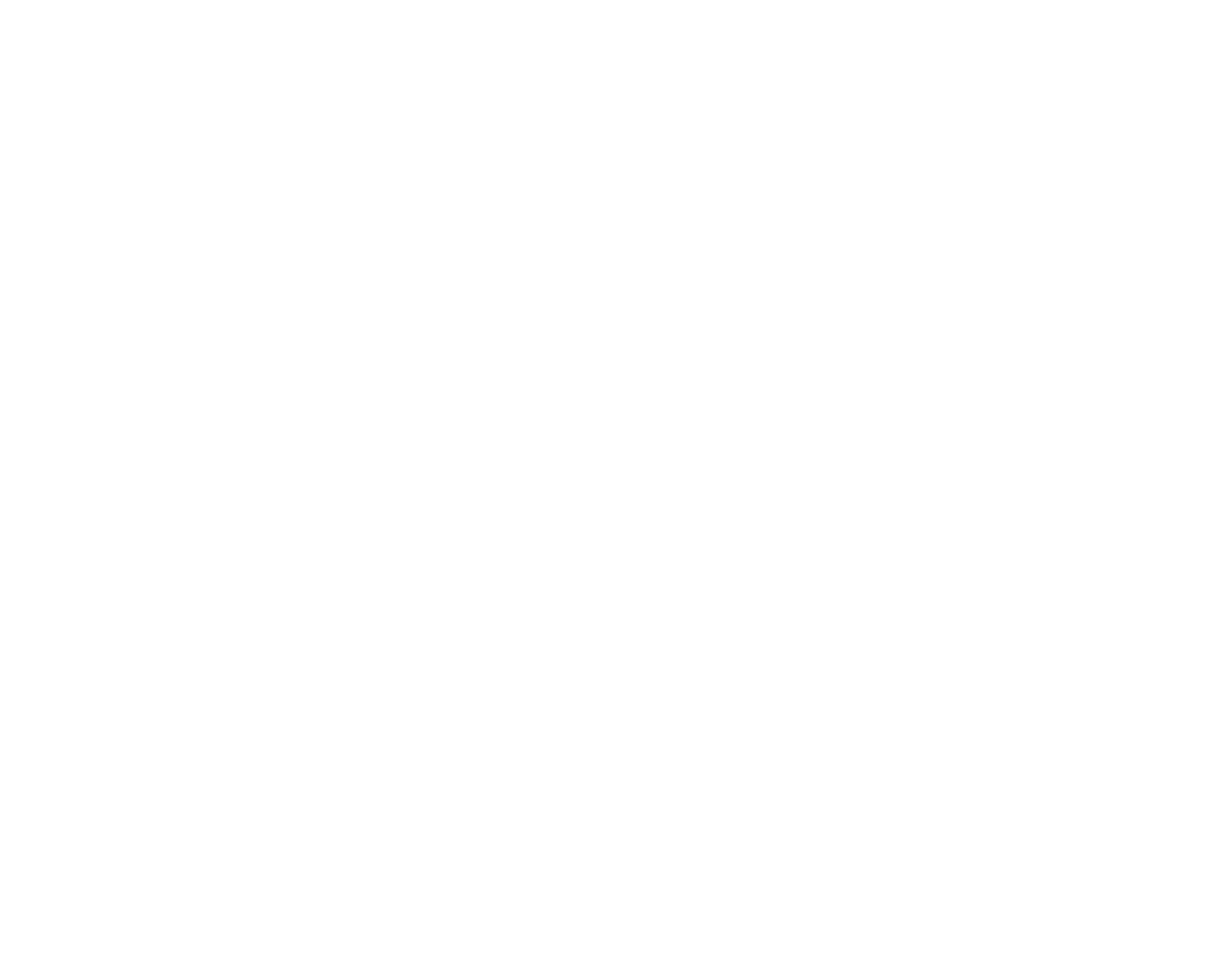
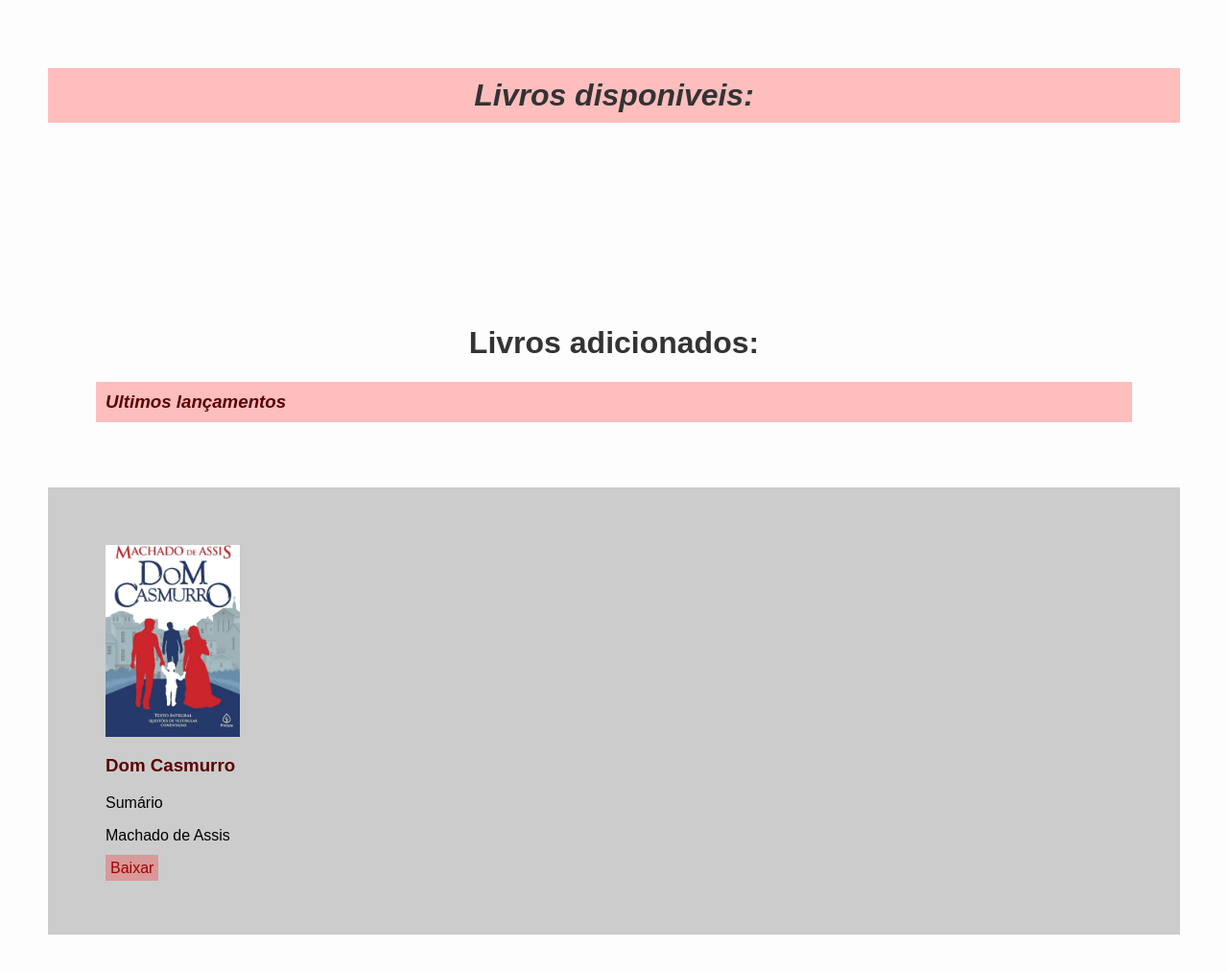
Before and after one commit to southernclaim/AlexandriaDigital, a plain HTML site: page pages/ler.html in a window 1280 px wide. Shown: the whole page at 96% size. Before the commit the page ends 800 px from the top, so only its background shows below. Drawn offline with Linux system fonts and the light colour scheme.

Commit message:
Ultimo commit pq ja tem muito site assim

```diff
--- a/css/index.css
+++ b/css/index.css
@@ -37,3 +37,10 @@ h3 {
     background: rgb(255, 0, 0, 0.25);
     padding: 5px;
 }
+.livros {
+    padding: 10px;
+    background: #cccccc;
+}
+.livro-img {
+    height: 200px;
+}
--- a/pages/ler.html
+++ b/pages/ler.html
@@ -0,0 +1,30 @@
+<head>
+    <title>Alexandria Digital</title>
+    <link rel="stylesheet" href="../css/index.css">
+    <meta name="viewport" content="width=device-width, initial-scale=1.0">
+</head>
+<body>
+
+<div class="center-content">
+    <h1 class="note editorial">Livros disponiveis:</h1>
+</div>
+<br>
+<div class="center-content">
+
+    <div class="center-content">
+        <h1>Livros adicionados:</h1>
+        <h3 class="note editorial">Ultimos lançamentos</h3>
+    </div>
+    <div class="livros">
+
+        <div class="livro">
+            <img src="../img/dom-casmurro.jpg" alt="Dom Casmurro" class="livro-img">
+            <h3>Dom Casmurro</h3>
+            <p>Sumário</p>
+            <p>Machado de Assis</p>
+            <a href="../archives/dom-casmurro.pdf" class="linkzinho">Baixar</a>
+        </div>
+
+        </div>
+
+</body>
```
Also changed, not shown: index.html (+14 -2 lines), img/dom-casmurro.jpg (added), 1 other file.
